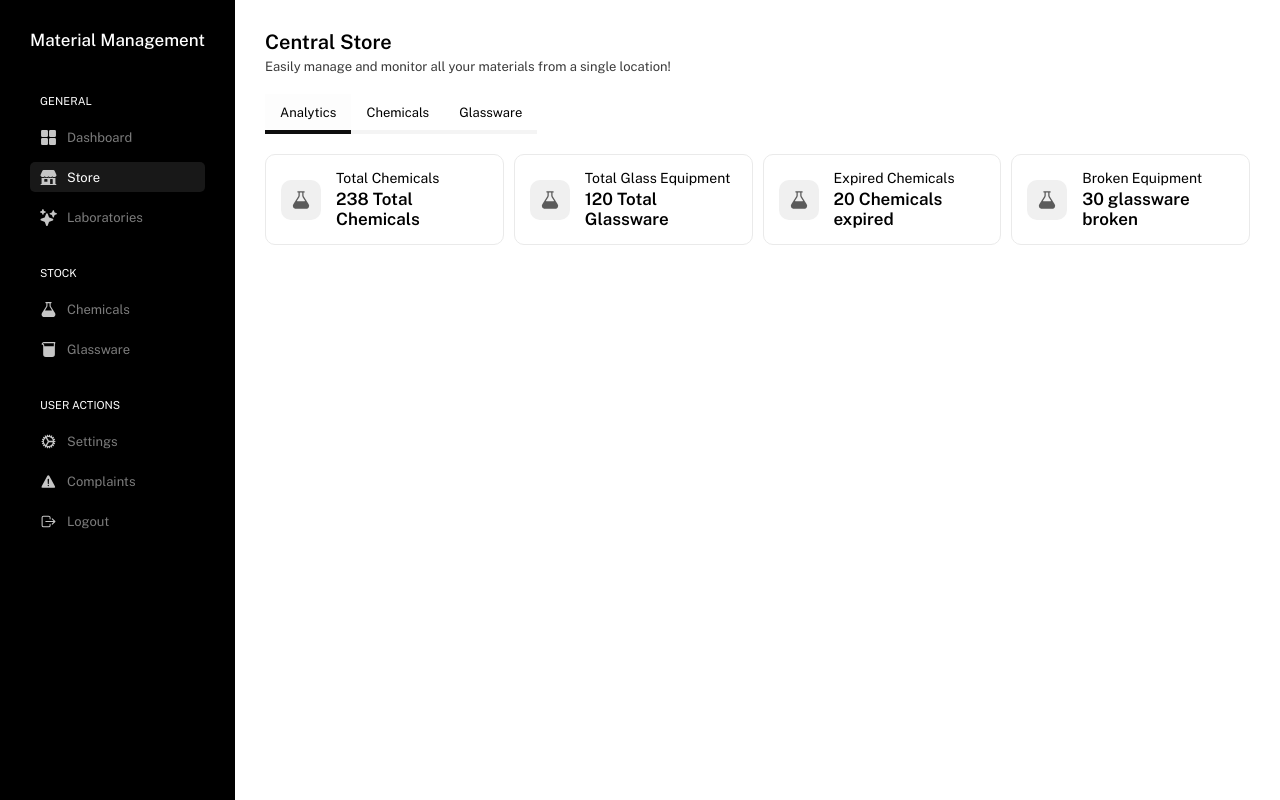
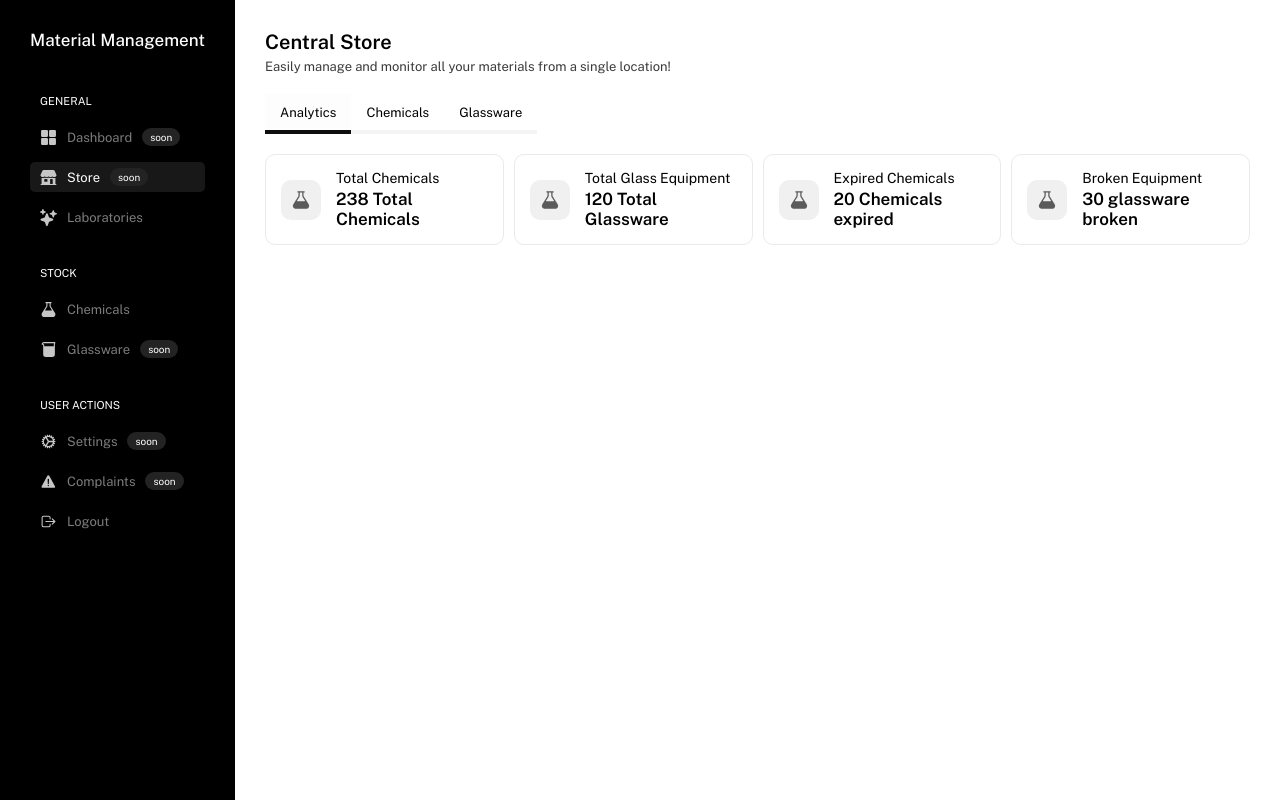
Before and after one commit to wrench141/PHARMA--MM-SYS, a React (Vite) app: page /store in a window 1280 px wide. Built offline with nearby package versions, Linux system fonts and the light colour scheme; sample sign-in values are in the browser's storage; a web font is replaced by a local one.

Commit message:
auto nav

```diff
--- a/src/components/navbar/navbar.jsx
+++ b/src/components/navbar/navbar.jsx
@@ -4,6 +4,8 @@ import "./style.css"
 export default function Navbar(){
     const [selected, setSelected] = useState("dashboard");
     useEffect(() => {
+        const loginStatus = window.localStorage.getItem("token");
+        if(!loginStatus){window.location.href = "/login"; window.localStorage.setItem("message", "session logged out!")}
         setSelected((new URL(window.location.href)).pathname.split("/")[1])
     }, [])
     return(
@@ -14,10 +16,12 @@ export default function Navbar(){
                 <div className={selected == "dashboard" ? "option sel" : "option"}>
                     <ion-icon name="grid"></ion-icon>
                     <p className="opt">Dashboard</p>
+                    <div className="badge">soon</div>
                 </div>
                 <div className={selected == "store" ? "option sel" : "option"} onClick={() => window.location.href = "/store"}>
                     <ion-icon name="storefront"></ion-icon>
                     <p className="opt">Store</p>
+                    <div className="badge">soon</div>
                 </div>
                 <div className={selected == "labs" ? "option sel" : "option"} onClick={() => window.location.href = "/labs"}>
                     <ion-icon name="sparkles"></ion-icon>
@@ -33,6 +37,7 @@ export default function Navbar(){
                 <div className={selected == "glassware" ? "option sel" : "option"}>
                     <ion-icon name="beaker"></ion-icon>
                     <p className="opt">Glassware</p>
+                    <div className="badge">soon</div>
                 </div>
             </div>
             <div className="wrap">
@@ -40,12 +45,14 @@ export default function Navbar(){
                 <div className={selected == "settings" ? "option sel" : "option"}>
                     <ion-icon name="cog"></ion-icon>
                     <p className="opt">Settings</p>
+                    <div className="badge">soon</div>
                 </div>
                 <div className={selected == "complaints" ? "option sel" : "option"}>
                     <ion-icon name="warning"></ion-icon>
                     <p className="opt">Complaints</p>
+                    <div className="badge">soon</div>
                 </div>
-                <div className="option">
+                <div className="option" onClick={() => {window.localStorage.removeItem("token"); window.location.href = "/login"}}>
                     <ion-icon name="log-out-outline"></ion-icon>
                     <p className="opt">Logout</p>
                 </div>
--- a/src/components/navbar/style.css
+++ b/src/components/navbar/style.css
@@ -34,6 +34,15 @@
     margin-bottom: 10px;
 }
 
+.container .nav .wrap .option .badge{
+    font-size: 10px;
+    padding: 3px 8px;
+    width: max-content;
+    height: max-content;
+    border-radius: 50px;
+    background-color: #232323;
+    color: white;
+}
 
 .container .nav .wrap .option{
     gap: 10px;
--- a/src/db.url.js
+++ b/src/db.url.js
@@ -1,2 +1,2 @@
-const DB_URL = "https://quickstock-server.vercel.app"
+const DB_URL = "http://localhost:5000"
 export default DB_URL
--- a/src/screens/400/403.jsx
+++ b/src/screens/400/403.jsx
@@ -3,7 +3,7 @@ import "./style.css";
 
 export default function Forbidden(){
     return(
-        <div className="center">
+        <div className="center fr">
             <ion-icon name="warning-outline"></ion-icon>
             <p className="num">403</p>
             <p className="sub">Permission not granted!, Please kindly login again after some time</p>
--- a/src/screens/400/style.css
+++ b/src/screens/400/style.css
@@ -1,4 +1,4 @@
-.center{
+.center.fr{
     width: 100%;
     height: 100vh;
     display: flex;
@@ -9,14 +9,14 @@
     user-select: none;
 }
 
-.center .num{
+.center.fr .num{
     font-size: 80px;
     margin-bottom: 5px;
     position: relative;
     z-index: 2;
 }
 
-.center .sub{
+.center.fr .sub{
     font-size: 15px;
     width: 25%;
     margin-bottom: 20px;
@@ -25,13 +25,13 @@
     z-index: 2;
 }
 
-.center .lnk{
+.center.fr .lnk{
     text-decoration: none;
     position: relative;
     z-index: 2;
 }
 
-.center ion-icon{
+.center.fr ion-icon{
     font-size: 450px;
     position: absolute;
     top: 45%;
--- a/src/screens/labs/labs.jsx
+++ b/src/screens/labs/labs.jsx
@@ -81,6 +81,7 @@ function TableRow({ lab, i }) {
                 <div className="section">
                     <p className="title">Lab Details</p>
                     <p className="sub">You  can edit the lab details from here</p>
+                    <button className="btn" onClick={() => window.location.href = `/lab/${lab._id}`}>View Lab</button>
                 </div>
                 <div className="grid">
                     <div className="wrap">
--- a/src/screens/login/login.jsx
+++ b/src/screens/login/login.jsx
@@ -1,4 +1,4 @@
-import { useRef, useState } from "react";
+    import { useEffect, useRef, useState } from "react";
 import "../register/style.css";
 import axios from "axios"
 import DB_URL from "../../db.url";
@@ -13,10 +13,9 @@ export default function Login(){
     const [username, setUsername] = useState("");
     const [password, setPassword] = useState("");
 
-    const [notification, setNotification] = useState("")
+    const [notification, setNotification] = useState(window.localStorage.getItem("message")?.toString() || "")
 
     const submitHandler = async() => {
-        console.log("heelo")
         setLoader(true)
         try {
             const data = {
@@ -34,7 +33,14 @@ export default function Login(){
             console.log(error)
             setNotification(error.response.data.data)
         }
-    }
+    };
+
+    useEffect(() => {
+        setTimeout(() => {
+            setNotification("");
+            window.localStorage.removeItem("message")
+        }, 3000)
+    },[])
 
 
     return(
```
